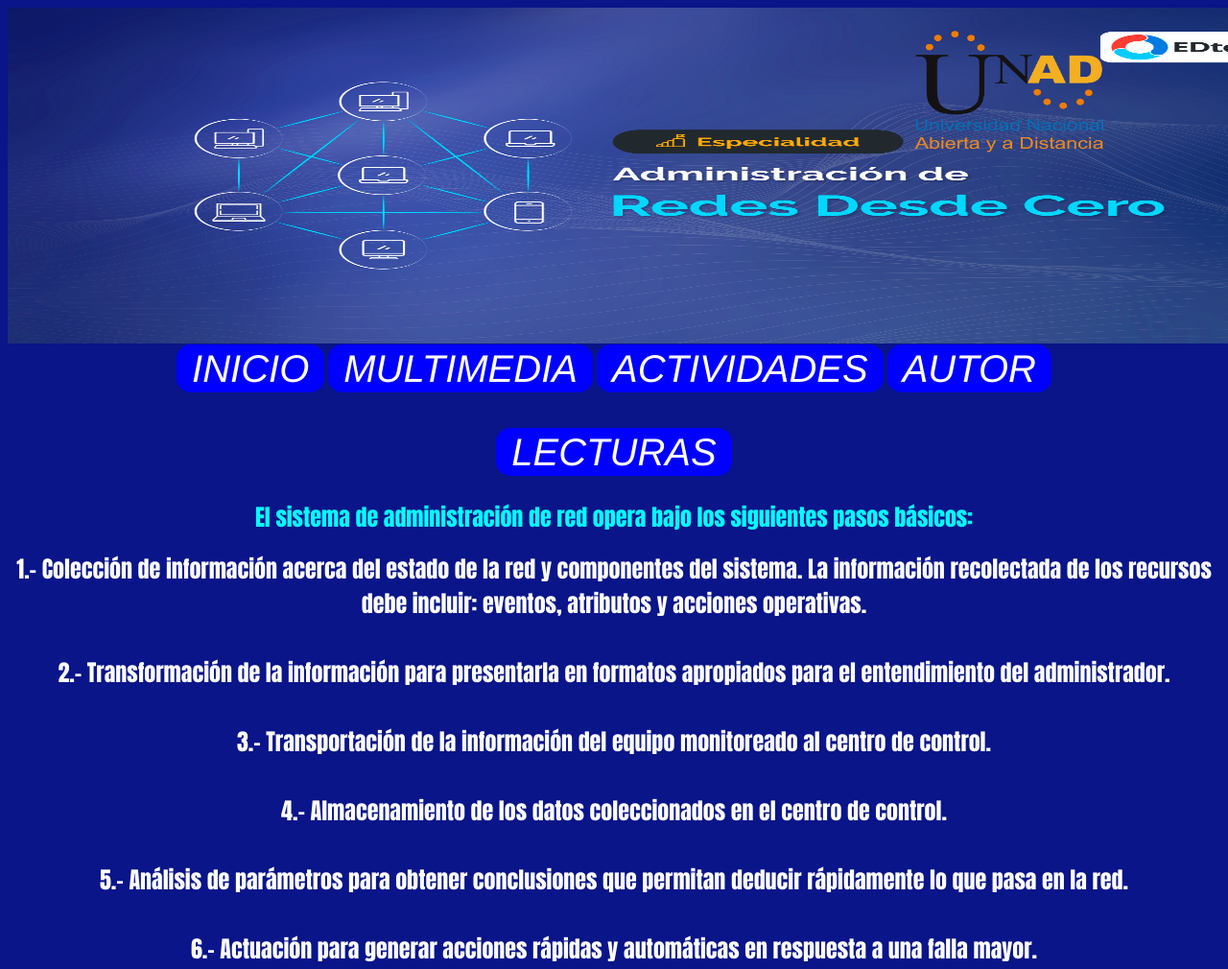
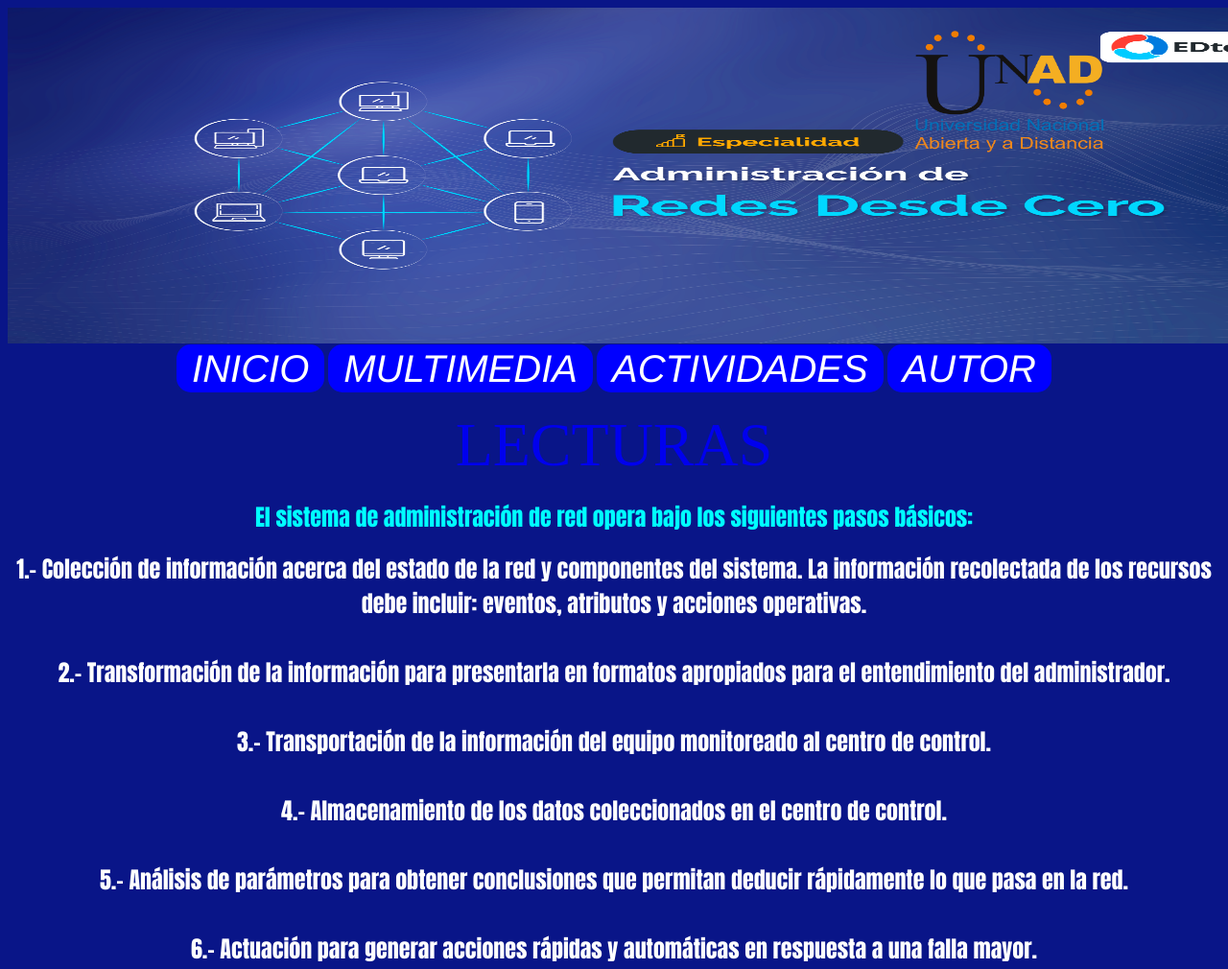
Before and after one commit to 6Andres6/Sitio_web, a plain HTML site: page index2.html in a window 1280 px wide. Shown: the top 1010 px of the page at 96% size. Drawn offline with Linux system fonts and the light colour scheme.

Commit message:
segundo commit

```diff
--- a/index2.html
+++ b/index2.html
@@ -30,7 +30,7 @@
 <div class="container">
 
 
-  <p><a href="file:///C:/Users/Windows/Downloads/UNAD/2%20SEMESTRE/DISE%C3%91O%20WEB/ACTIVIDAD%203/Dise%C3%B1o%20web/index2.html" class="boton1">
+  <p><a href="file:///C:/Users/Windows/Downloads/UNAD/2%20SEMESTRE/DISE%C3%91O%20WEB/ACTIVIDAD%203/Dise%C3%B1o%20web/index2.html">
 LECTURAS
   </a></p>
 
```
Also changed, not shown: index3.html (+1 -1 lines).
